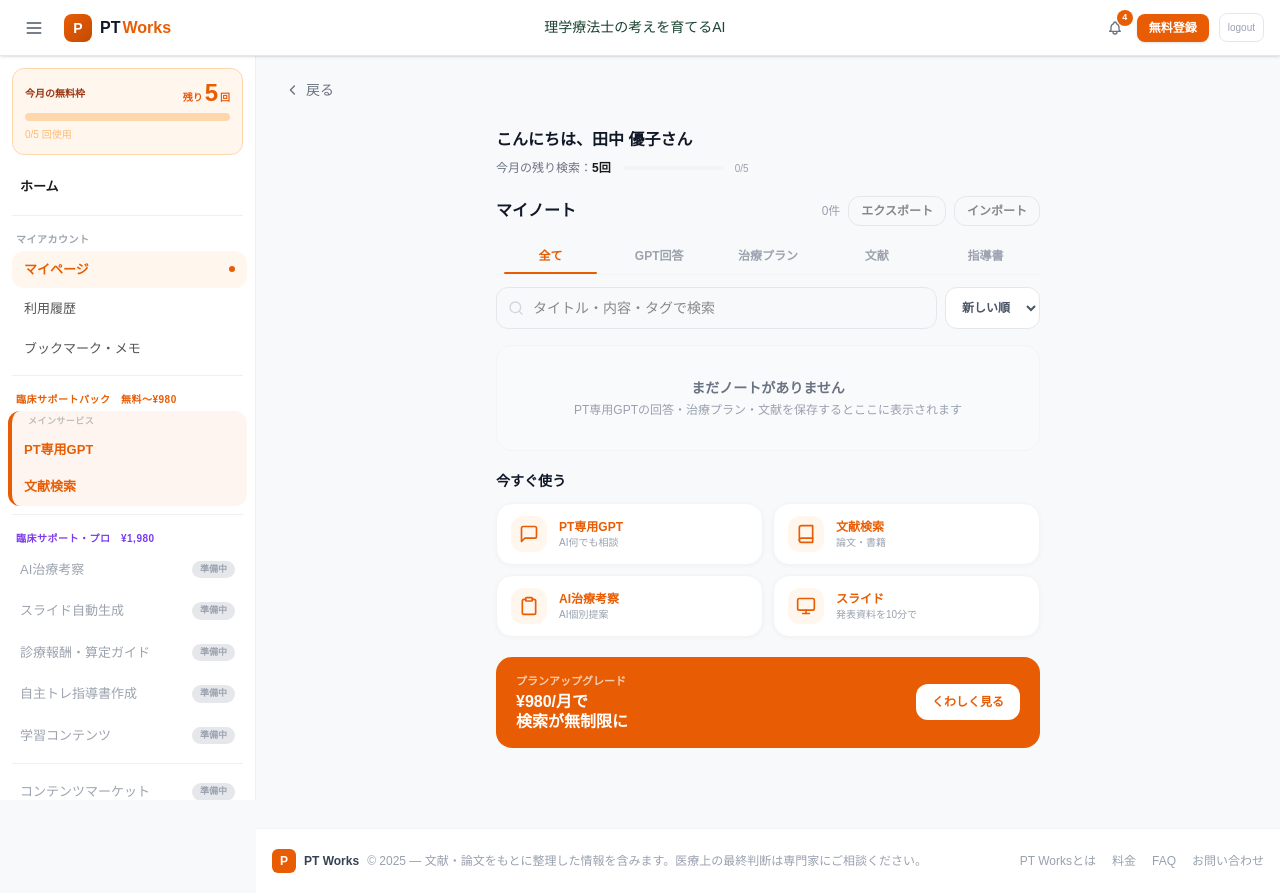
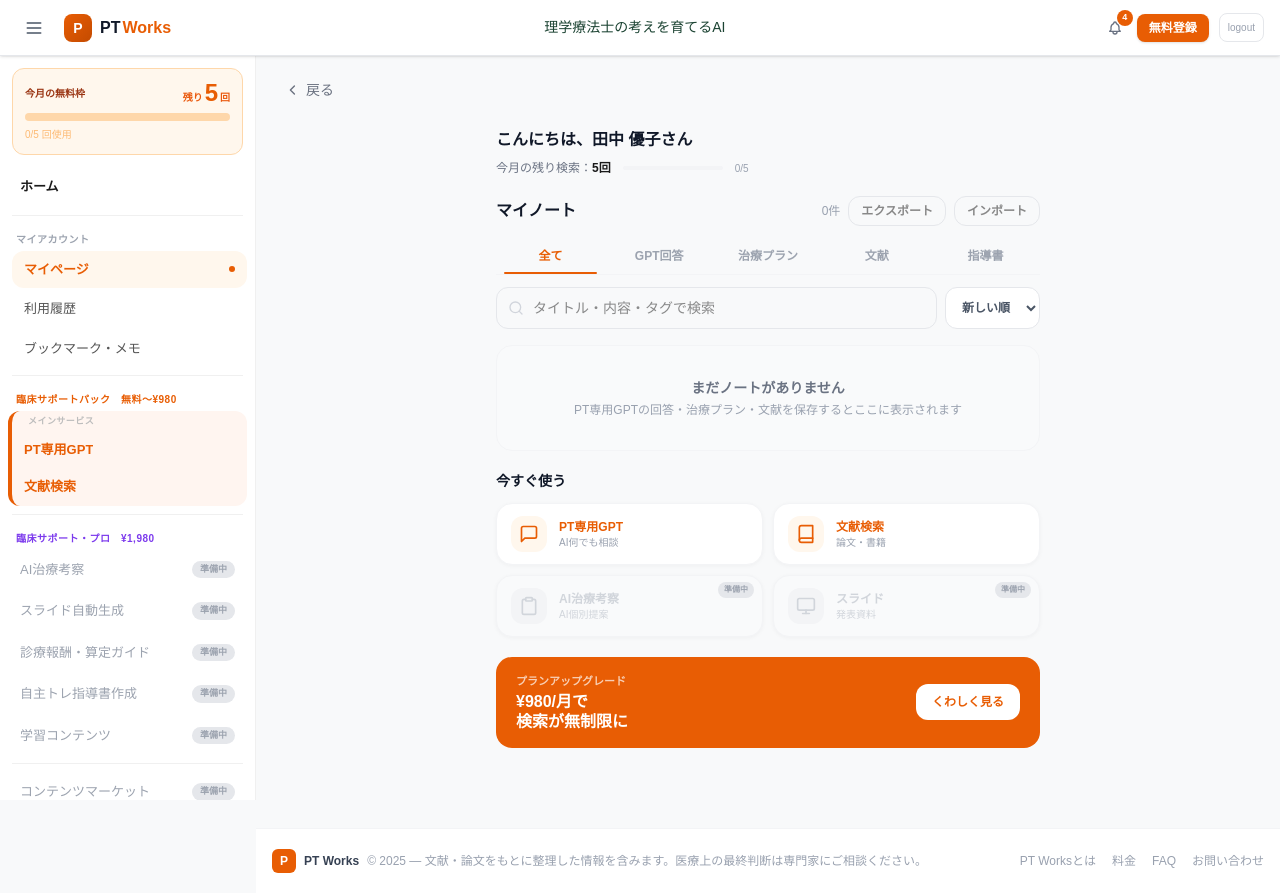
Before and after one commit to ptworks-mitsuki/ptworks-app, a Next.js app: page /mypage in a window 1280 px wide. Built offline with nearby package versions, Linux system fonts and the light colour scheme.

Commit message:
マイページ AI治療考察・スライド自動生成を準備中表示に統一

```diff
--- a/app/mypage/page.tsx
+++ b/app/mypage/page.tsx
@@ -1,5 +1,6 @@
 "use client";
 
+import { useState, useRef } from "react";
 import Link from "next/link";
 import { useFreeQuota } from "@/hooks/useFreeQuota";
 import dynamic from "next/dynamic";
@@ -17,8 +18,9 @@ const QUICK_ACTIONS = [
     label: "PT専用GPT",
     sub:   "AI何でも相談",
     href:  "/pt-gpt",
+    comingSoon: false,
     icon: (
-      <svg viewBox="0 0 24 24" fill="none" stroke="#E85D04" strokeWidth="2"
+      <svg viewBox="0 0 24 24" fill="none" stroke="currentColor" strokeWidth="2"
         strokeLinecap="round" strokeLinejoin="round" className="w-5 h-5">
         <path d="M21 15a2 2 0 0 1-2 2H7l-4 4V5a2 2 0 0 1 2-2h14a2 2 0 0 1 2 2z"/>
       </svg>
@@ -29,8 +31,9 @@ const QUICK_ACTIONS = [
     label: "文献検索",
     sub:   "論文・書籍",
     href:  "/stage1/literature",
+    comingSoon: false,
     icon: (
-      <svg viewBox="0 0 24 24" fill="none" stroke="#E85D04" strokeWidth="2"
+      <svg viewBox="0 0 24 24" fill="none" stroke="currentColor" strokeWidth="2"
         strokeLinecap="round" strokeLinejoin="round" className="w-5 h-5">
         <path d="M4 19.5A2.5 2.5 0 0 1 6.5 17H20"/>
         <path d="M6.5 2H20v20H6.5A2.5 2.5 0 0 1 4 19.5v-15A2.5 2.5 0 0 1 6.5 2z"/>
@@ -42,8 +45,9 @@ const QUICK_ACTIONS = [
     label: "AI治療考察",
     sub:   "AI個別提案",
     href:  "/stage1/treatment",
+    comingSoon: true,
     icon: (
-      <svg viewBox="0 0 24 24" fill="none" stroke="#E85D04" strokeWidth="2"
+      <svg viewBox="0 0 24 24" fill="none" stroke="currentColor" strokeWidth="2"
         strokeLinecap="round" strokeLinejoin="round" className="w-5 h-5">
         <path d="M16 4h2a2 2 0 0 1 2 2v14a2 2 0 0 1-2 2H6a2 2 0 0 1-2-2V6a2 2 0 0 1 2-2h2"/>
         <rect x="8" y="2" width="8" height="4" rx="1"/>
@@ -53,10 +57,11 @@ const QUICK_ACTIONS = [
   {
     id:    "slides",
     label: "スライド",
-    sub:   "発表資料を10分で",
+    sub:   "発表資料",
     href:  "/stage1/slides",
+    comingSoon: true,
     icon: (
-      <svg viewBox="0 0 24 24" fill="none" stroke="#E85D04" strokeWidth="2"
+      <svg viewBox="0 0 24 24" fill="none" stroke="currentColor" strokeWidth="2"
         strokeLinecap="round" strokeLinejoin="round" className="w-5 h-5">
         <rect x="2" y="3" width="20" height="14" rx="2"/>
         <line x1="8" y1="21" x2="16" y2="21"/>
@@ -72,6 +77,15 @@ export default function MyPage() {
   const { used, total, remaining, isExhausted, percentage } = useFreeQuota();
   const isFree = CURRENT_PLAN === "free";
   const isLow  = remaining <= 2 && !isExhausted;
+
+  const [comingSoonToast, setComingSoonToast] = useState(false);
+  const toastTimer = useRef<ReturnType<typeof setTimeout> | undefined>(undefined);
+
+  const handleComingSoon = () => {
+    if (toastTimer.current) clearTimeout(toastTimer.current);
+    setComingSoonToast(true);
+    toastTimer.current = setTimeout(() => setComingSoonToast(false), 1000);
+  };
 
   return (
     <div className="max-w-xl mx-auto px-4 pb-12 space-y-5">
@@ -107,10 +121,31 @@ export default function MyPage() {
       <div>
         <h2 className="text-sm font-black text-gray-900 mb-3">今すぐ使う</h2>
         <div className="grid grid-cols-2 gap-2.5">
-          {QUICK_ACTIONS.map(action => (
+          {QUICK_ACTIONS.map(action =>
+            action.comingSoon ? (
+              <button key={action.id} type="button" onClick={handleComingSoon}
+                className="relative flex items-center gap-3 px-3.5 py-3 rounded-2xl border text-left"
+                style={{
+                  background:   "#F9FAFB",
+                  borderColor:  "#F3F4F6",
+                  boxShadow:    "0 1px 4px rgba(0,0,0,0.04)",
+                  color:        "#D1D5DB",
+                }}>
+                <span className="absolute top-1.5 right-2 text-[8px] font-bold px-1.5 py-0.5 rounded-full"
+                  style={{ background: "#E5E7EB", color: "#9CA3AF" }}>準備中</span>
+                <div className="shrink-0 w-9 h-9 rounded-xl flex items-center justify-center"
+                  style={{ background: "#F3F4F6" }}>
+                  {action.icon}
+                </div>
+                <div className="min-w-0">
+                  <p className="text-xs font-black truncate">{action.label}</p>
+                  <p className="text-[10px] truncate" style={{ color: "#D1D5DB" }}>{action.sub}</p>
+                </div>
+              </button>
+            ) : (
               <Link key={action.id} href={action.href}
                 className="flex items-center gap-3 px-3.5 py-3 rounded-2xl border border-gray-100 bg-white transition hover:border-orange-200 hover:bg-orange-50 active:scale-95"
-              style={{ boxShadow: "0 1px 4px rgba(0,0,0,0.04)" }}>
+                style={{ boxShadow: "0 1px 4px rgba(0,0,0,0.04)", color: "#E85D04" }}>
                 <div className="shrink-0 w-9 h-9 rounded-xl flex items-center justify-center"
                   style={{ background: "#FFF7ED" }}>
                   {action.icon}
@@ -120,7 +155,8 @@ export default function MyPage() {
                   <p className="text-[10px] text-gray-400 truncate">{action.sub}</p>
                 </div>
               </Link>
-          ))}
+            )
+          )}
         </div>
       </div>
 
@@ -144,6 +180,14 @@ export default function MyPage() {
         </div>
       )}
 
+      {/* 準備中トースト */}
+      {comingSoonToast && (
+        <div className="fixed bottom-20 left-1/2 -translate-x-1/2 z-50 px-5 py-3 rounded-2xl text-white text-sm font-bold pointer-events-none"
+          style={{ background: "rgba(0,0,0,0.72)", whiteSpace: "nowrap" }}>
+          準備中です
+        </div>
+      )}
+
     </div>
   );
 }
```
Lines whose indentation alone changed are shown as unchanged.
